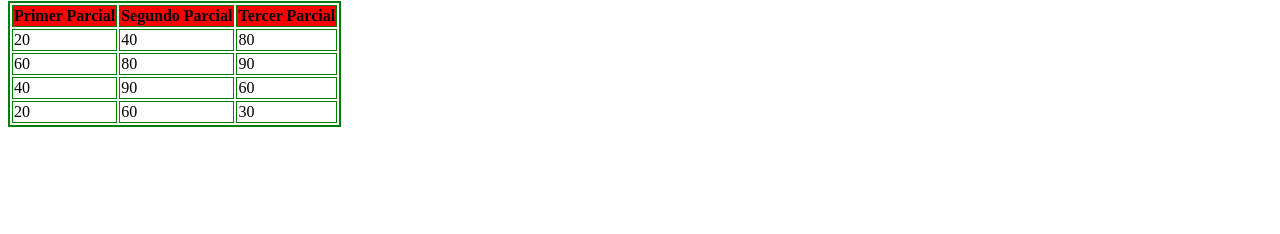
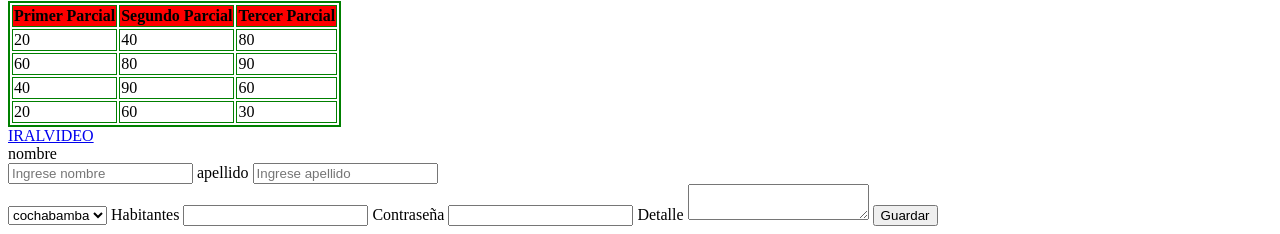
Before and after one commit to SpiderIllanes/miprimerrepo, a plain HTML site: page index.html in a window 1280 px wide. Shown: the part 882-1116 px from the top of the page. Before the commit the page ends 1017 px from the top, so only its background shows below. Drawn offline with Linux system fonts and the light colour scheme.

Commit message:
etiquetas 2

```diff
--- a/index.html
+++ b/index.html
@@ -3,7 +3,7 @@
 <head>
     <meta charset="UTF-8">
     <meta name="viewport" content="width=device-width, initial-scale=1.0">
-    <title>CLASE HTML</title>
+    <title>CLASE HTML😎</title>
 </head>
 <body>
 <h1>ETIQUETAS HTML</h1>
@@ -64,7 +64,30 @@ allowfullscreen>
 </tr>
 
 </table>
-
-
+<a href="https://youtu.be/X6_raZtsEbw?si=0kmIfSkZvlD32cc1" target=" top">IRALVIDEO</a>
+<form>
+<label>nombre</label></br>
+<input type="text" placeholder="Ingrese nombre">
+<label>apellido</label>
+<input type="text" placeholder="Ingrese apellido">
+</form>
+<select>
+<option value="cochabamba">cochabamba</option>
+<option value="laPaz">laPaz</option>
+<option value="chuquisaca">chuquisaca</option>
+<option value="beni">beni</option>
+<option value="pando">pando</option>
+<option value="santacruz">santacruz</option>
+<option value="oruro">oruro</option>
+<option value="potosi">potosi</option>
+<option value="tarija">tarija</option>
+</select>
+<label>Habitantes</label>
+<input type="number" >
+<label>Contraseña</label>
+<input type="password" >
+<label>Detalle</label>
+<textarea></textarea>
+<input type="button" value="Guardar">
 </body>
 </html>
```
